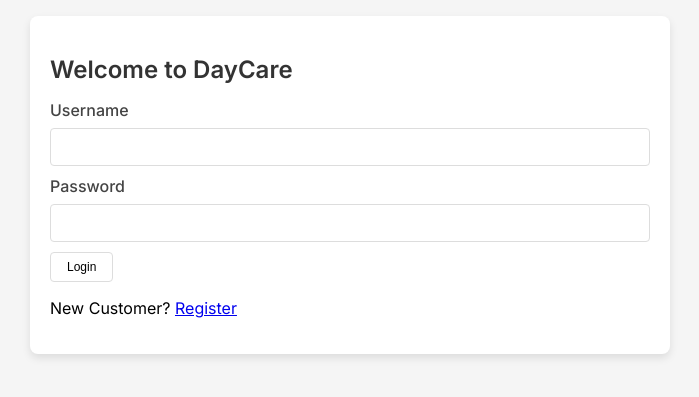
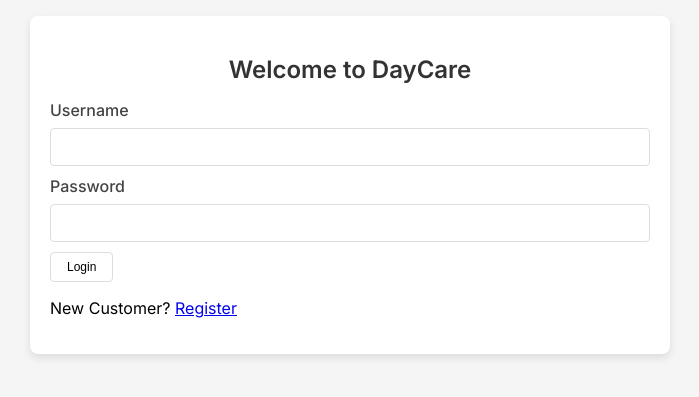
Before and after one commit to bryanrohan3/daycare-frontend, a Vue app: page /login in a window 1280 px wide. Shown: the part 215-612 px from the top of the page, without its empty margins (290-989 px from the left). Built offline with nearby package versions, Linux system fonts and the light colour scheme.

Commit message:
centre welcome message on login page

```diff
--- a/src/views/LoginPage/LoginPage.vue
+++ b/src/views/LoginPage/LoginPage.vue
@@ -1,7 +1,7 @@
 <template>
   <div class="centre">
     <div class="c-1">
-      <h2 class="h-1">Welcome to DayCare</h2>
+      <h2 class="h-1 h-center">Welcome to DayCare</h2>
       <form @submit.prevent="handleLogin">
         <div
           v-for="(field, index) in formFields"
```
